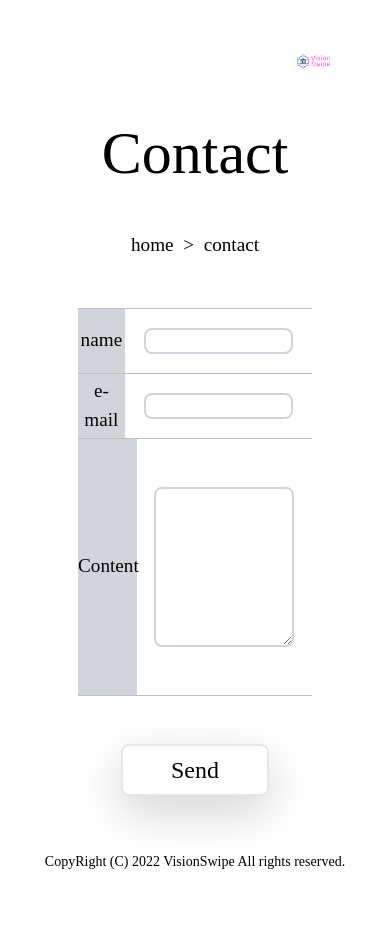
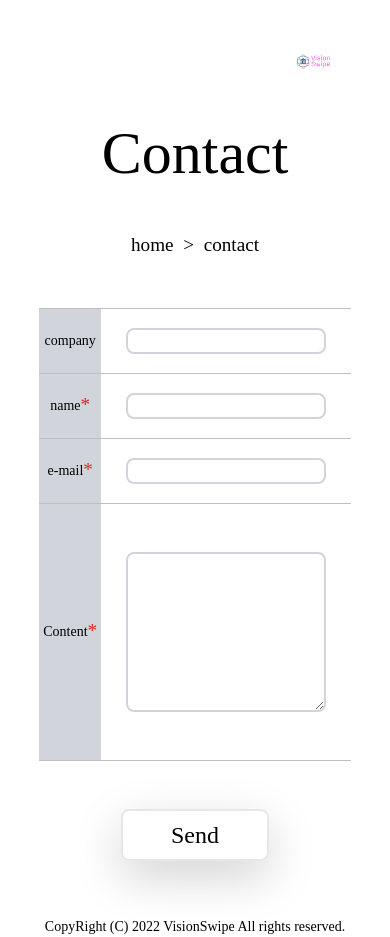
Before and after one commit to cancan007/VisionSwipe, a React (Create React App) app in the folder frontend/: page /contact in a window 390 px wide. Before the commit the page ends 872 px from the top, so only its background shows below. Built offline with nearby package versions, Linux system fonts and the light colour scheme.

Commit message:
implemented responsive design

```diff
--- a/frontend/src/animations/FadeIn.tsx
+++ b/frontend/src/animations/FadeIn.tsx
@@ -3,7 +3,7 @@ import { useInView } from 'react-intersection-observer';
 export const FadeIn = ({children }:any) => {
     const { ref, inView } = useInView({
         // オプション
-        rootMargin: '-300px', // ref要素が現れてから50px過ぎたら
+        rootMargin: '-200px', // ref要素が現れてから50px過ぎたら
         triggerOnce: true, // 最初の一度だけ実行
     });
 
--- a/frontend/src/index.css
+++ b/frontend/src/index.css
@@ -21,7 +21,7 @@ body {
   background-image: url('./assets/cube.png');
 
   width:100%;
-  height:800px;
+  /*height:800px;*/
   background-size: cover;
 }
 
--- a/frontend/src/pages/BuildingDetail.tsx
+++ b/frontend/src/pages/BuildingDetail.tsx
@@ -1,8 +1,10 @@
 import '../detail.css'
 import house from "../assets/house.png"
+import kakurega from "../assets/kakurega.png"
 import { FadeIn } from '../animations/FadeIn'
 
 export const BuildingDetail = ()=>{
+  const images = [kakurega, house]
 
     return(
         <body>
@@ -14,10 +16,17 @@ export const BuildingDetail = ()=>{
             </header>
             <section className="flex flex-col items-center ">
                 <FadeIn>
-              <div className="flex flex-row justify-between w-full mt-20">
+              <div className="flex flex-col items-center md:justify-between w-full mt-20 md:flex-row">
+                <div id="slider" className="flex flex-row w-4/5 md:w-1/2 h-auto mb-5 md:mb-0 md:ml-10 overflow-x-auto scroll">
+                  {images.map((image,i)=>{
+                    return(
+                      <img className="" src={image}/>
+                    )
+                  })}
 
-                <img className="w-3/5 pl-10" src={house}/>
-                <div className="building-info-section flex flex-col items-center justify-center w-full">
+                </div>
+
+                <div className="building-info-section flex flex-col items-center justify-center w-4/5 md:w-1/2">
                   <p>Company: Thoroubghbred Inc</p>
                   <p>会社名：株式会社サラブレッド</p>
                   <p>Company URL: <a className="text-blue-300 hover:text-blue-500" href='https://tb-one.net/'>https://tb-one.net/</a> </p>
--- a/frontend/src/pages/Contact.tsx
+++ b/frontend/src/pages/Contact.tsx
@@ -6,6 +6,7 @@ import emailjs from 'emailjs-com';
 import Alert from '../components/Alert';
 
 export const Contact = () => {
+    const [company, setCompany] = useState<string>()
     const [name, setName] = useState<string>()
     const [mail, setMail] =useState<string>()
     const [message, setMessage] = useState<string>();
@@ -14,7 +15,7 @@ export const Contact = () => {
     const [flag3, setFlag3] = useState<boolean>(false);
     const suceeded_message = "Succeeded to send mail!"
     const failed_message = "Failed to send mail";
-    const missed_message = "Please fill all forms";
+    const missed_message = "Please fill forms with red dots at least";
 
     const templateId = process.env.REACT_APP_EMAILJS_TEMPID;
     const serviceId = process.env.REACT_APP_EMAILJS_SERVICEID;
@@ -32,6 +33,7 @@ export const Contact = () => {
             contactRef.current,
             userId
         ).then(()=>{
+          setCompany("")
             setName("");
             setMail("")
             setMessage("")
@@ -70,11 +72,21 @@ export const Contact = () => {
             <p className="text-black home-letter">home</p>
             <p className="text-black">contact</p>
             </div>
-          <form ref={contactRef} onSubmit={(e:any)=>sendEmail(e)} className="w-3/5 text-black mb-3">
+          <form ref={contactRef} onSubmit={(e:any)=>sendEmail(e)} className=" w-4/5 md:w-3/5 text-black mb-3">
             <hr/>
             <div className="name-form flex flex-row h-16 border-none items-center">
-              <div className="bg-gray-300 w-1/4 h-full">
-                <p className='text-center h-full flex flex-col justify-center'>name</p>
+              <div className="bg-gray-300 w-1/4 h-full flex flex-row justify-center items-center">
+                <p className='text-sm  text-center h-full flex flex-col justify-center name-label'>company</p>
+              </div>
+              <div className="flex flex-row justify-center w-full">
+              <input value={company} onChange={(e:any)=>setCompany(e.target.value)} name="company_name" type="text" className="w-4/5 h-1/2 border-2 border-gray-300 rounded-lg text-center "/>
+              </div>
+            </div>
+            <hr/>
+            <div className="name-form flex flex-row h-16 border-none items-center">
+              <div className="bg-gray-300 w-1/4 h-full flex flex-row justify-center items-center">
+                <p className='text-sm  text-center h-full flex flex-col justify-center name-label'>name</p>
+                <p className="text-red-600">*</p>
               </div>
               <div className="flex flex-row justify-center w-full">
               <input value={name} onChange={(e:any)=>setName(e.target.value)} name="from_name" type="text" className="w-4/5 h-1/2 border-2 border-gray-300 rounded-lg text-center "/>
@@ -82,8 +94,9 @@ export const Contact = () => {
             </div>
             <hr />
             <div className="mail-form flex flex-row h-16 border-none items-center">
-              <div className="bg-gray-300 w-1/4 h-full">
-                <p className='text-center h-full flex flex-col justify-center'>e-mail</p>
+              <div className="bg-gray-300 w-1/4 h-full flex flex-row justify-center items-center">
+                <p className='text-sm text-center h-full flex flex-col justify-center mail-label'>e-mail</p>
+                <p className="text-red-600">*</p>
               </div>
               <div className="flex flex-row justify-center w-full">
               <input value={mail} onChange={(e:any)=>setMail(e.target.value)} name="customer_email" type="email" className="w-4/5 h-1/2 border-2 border-gray-300 rounded-lg text-center "/>
@@ -91,11 +104,12 @@ export const Contact = () => {
             </div>
             <hr />
             <div className="inquiry-form flex flex-row h-64 border-none items-center">
-              <div className="bg-gray-300 w-1/4 h-full">
-                <p className='text-center h-full flex flex-col justify-center'>Content</p>
+              <div className="bg-gray-300 w-1/4 h-full flex flex-row justify-center items-center">
+                <p className='text-sm text-center h-full flex flex-col justify-center'>Content</p>
+                <p className="text-red-600">*</p>
               </div>
-              <div className="flex flex-row justify-center w-full h-full py-5">
-              <textarea value={message} onChange={(e:any)=>setMessage(e.target.value)} name="message" className="w-4/5 h-full p-2 border-2 border-gray-300 rounded-lg"></textarea>
+              <div className="flex flex-row justify-center w-full h-full py-5 message-label">
+              <textarea value={message} onChange={(e:any)=>setMessage(e.target.value)} name="message" className="w-4/5 h-full p-2 border-2 border-gray-300 rounded-lg "></textarea>
               </div>
             </div>
             <hr/>
--- a/frontend/src/pages/Landing.tsx
+++ b/frontend/src/pages/Landing.tsx
@@ -12,21 +12,21 @@ export const Landing = ()=>{
 
     return(
         <body className="w-full items-center">
-        <header className="header-home flex flex-row justify-between">
-          <img src={visionSwipe} className="m-5 ml-10 object-contain w-80 h-14 fadeIn"/>
-          <div className="flex flex-col items-center self-center mr-32 fadeIn">
-          <p className="text-7xl">Realize</p>
-          <p className="text-7xl">the new world</p>
-          <p className="text-xl mt-5">Trading building NFT</p>
+        <header className="header-home h-[700px] md:h-[800px] flex flex-col md:flex-row justify-center md:justify-end">
+          <img src={visionSwipe} className=" object-contain w-80 h-14 fadeIn absolute top-10 left-10"/>
+          <div className="flex flex-col items-center self-center md:mr-32 fadeIn">
+          <p className="text-4xl md:text-7xl">Realize</p>
+          <p className="text-4xl md:text-7xl">the new world</p>
+          <p className="md:text-xl mt-5">Trading building NFT</p>
           </div>
 
         </header>
         <section className="flex flex-col items-center">
             <a href='/buildings' className='cursor-pointer'>
           <div className="building-section mt-20 flex flex-row">
-            <p className='text-7xl m-10 z-1'>Buildings</p>
+            <p className='text-5xl md:text-7xl m-10 z-1'>Buildings</p>
             <FadeIn>
-            <div className="w-full grid grid-row-3 grid-col-5 gap-0">
+            <div className="w-full hidden md:grid md:grid-row-3 md:grid-col-5 gap-0">
                 <img className="row-start-1 row-end-2 col-start-6 col-end-7 object-contain hover:opacity-40 cursor-pointer" src={buyIcon}/>
                 <img className="row-start-2 row-end-3 col-start-5 col-end-6 object-contain hover:opacity-40 cursor-pointer" src={rentIcon}/>
                 <img className="row-start-3 row-end-4 col-start-4 col-end-5 object-contain hover:opacity-40 cursor-pointer" src={bookIcon}/>
@@ -35,9 +35,9 @@ export const Landing = ()=>{
           </div>
           </a>
           <div className="service-section mt-20 flex flex-row">
-            <p className="text-7xl m-10 z-1">Services</p>
+            <p className="text-5xl md:text-7xl m-10 z-1">Services</p>
             <FadeIn>
-            <div className="w-full grid grid-row-3 grid-col-5 gap-0">
+            <div className="w-full hidden md:grid md:grid-row-3 md:grid-col-5 gap-0">
             <img className='row-start-1 row-end-2 col-start-4 col-end-5 object-contain opacity-0' src={blockchainIcon}/>
                 <img className='row-start-2 row-end-3 col-start-4 col-end-5 object-contain hover:opacity-40' src={blockchainIcon}/>
                 <img className='row-start-2 row-end-3 col-start-6 col-end-7 object-contain hover:opacity-40' src={nftIcon}/>
@@ -49,12 +49,12 @@ export const Landing = ()=>{
           <div className="w-4/5 h-auto flex flex-row justify-between mt-20">
            <a href="#" className='hover:opacity-40 cursor-pointer mr-5'>
             <div className="aboutus-section  ">
-              <p className="text-5xl m-2">About us</p>
+              <p className="text-3xl md:text-5xl m-2">About us</p>
             </div>
             </a>
             <a href="/contact" className='hover:opacity-40 cursor-pointer ml-5'>
             <div className="contact-section">
-              <p className="text-5xl m-2">Contact</p>
+              <p className="text-3xl md:text-5xl m-2">Contact</p>
             </div>
             </a>
           </div>
```
Also changed, not shown: frontend/src/contact.css (+9 -0 lines), frontend/src/pages/Buildings.tsx (+10 -6 lines), frontend/src/assets/kakurega.png (added).
